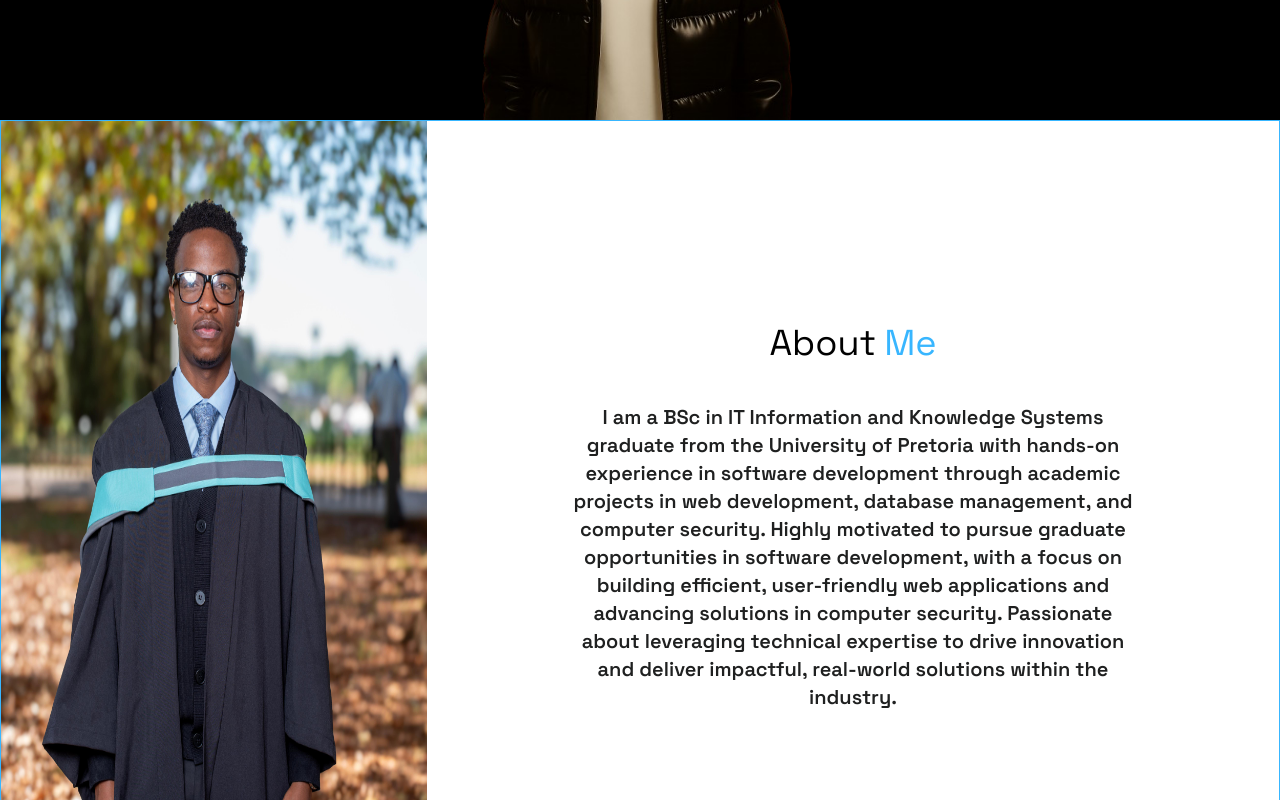
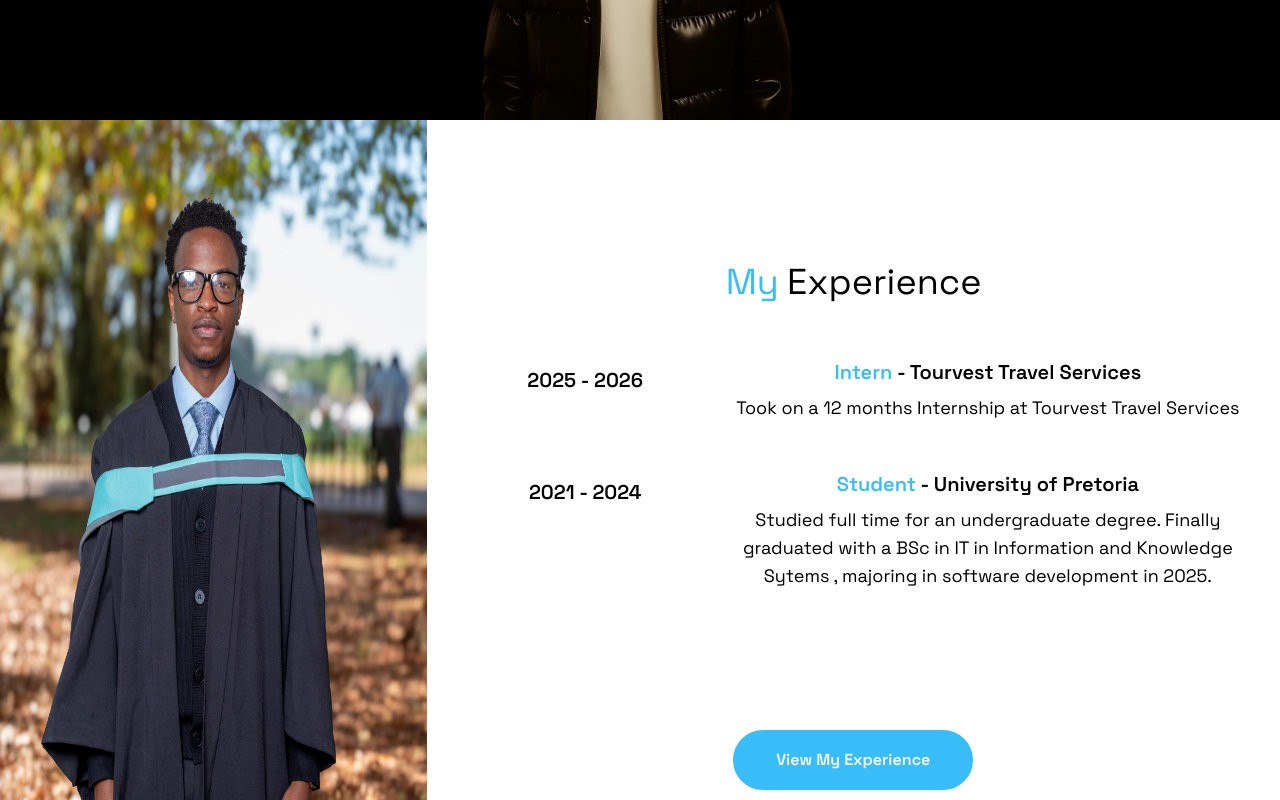
Before and after one commit to Eaziey/myPortfolio, a React (Vite) app: page / in a window 1280 px wide. Shown: the part 680-1480 px from the top of the page. Built offline with nearby package versions, Linux system fonts and the light colour scheme; no server answers.

Commit message:
added a card flip affect to the about and experience page

```diff
--- a/src/App.jsx
+++ b/src/App.jsx
@@ -18,7 +18,6 @@ function App() {
       <AboutMe/>
       <Projects/>
       <TechStack/>
-      <Experience/>
       <ContactMe/>
 
     </div>
--- a/src/components/AboutMe.jsx
+++ b/src/components/AboutMe.jsx
@@ -1,25 +1,35 @@
-import React from 'react';
+import React, {useState} from 'react';
 import myImg from "../assets/about_Me_Bg.jpg";
 import { about_me } from '../constants';
 
 import { motion } from 'motion/react';
+import Experience from './Experience';
+
+
+
 
 const AboutMe = () => {
+
+    const [viewExperience, setViewExperience] = useState(false);
+
+    const toggleExperience = (e) => {
+
+        e.preventDefault();
+        setViewExperience(!viewExperience);
+    }
   return (
     <div className='w-full h-screen overflow-hidden'>
 
 
-        <div className="flex flex-wrap border border-skylight pb-2">
-            <motion.div
-                whileInView={{opacity: 1, x: 0}}
-                initial = {{opacity: 0, x: -100}}
-                transition={{duration: 1}}
+        <div className="flex flex-wrap pb-2">
+            <div
+
                 className='lg:h-screen w-full lg:w-1/3'
             >
                 <div className="lg:h-full flex items-center justify-center bg-darkMode">
                     <img src={myImg} alt="Letlhogonolo's Picture" className=' h-full '/>
                 </div>
-            </motion.div>
+            </div>
 
             <motion.div
                 whileInView={{opacity: 1, x: 0}}
@@ -28,16 +38,41 @@ const AboutMe = () => {
                 className="lg:h-screen w-full lg:w-2/3"
             >
 
-                <div className="flex flex-col items-center justify-center text-center bg-white lg:h-full">
-                    <h2 className='text-4xl text-black'>About
-                        <span className='text-skylight ml-2'>
-                            Me
-                        </span>
-                    </h2>
-                    <p className='text-xl font-semibold my-2 max-w-xl mt-10 text-darkMode'>{about_me}</p>
+            <div className="flex flex-col items-center justify-center text-center bg-white h-screen">
+                <div className=" relative w-full max-w-4xl h-1/2 [perspective:1000px] ">
+
+                    <motion.div
+                        className='w-full h-full [transform-style:preserve-3d]'
+                        animate = {{rotateY: !viewExperience? 180: 0}}
+                        transition={{ duration: 0.8 }}
+                    >
+                        <div className="absolute inset-0 flex flex-col items-center justify-center [backface-visibility:hidden]">
+                            <div className="max-w-2xl text-center"><h2 className="text-4xl text-black">
+                              About <span className="text-skylight ml-2">Me</span>
+                            </h2>
+                            <p className="text-xl font-semibold mt-14 text-darkMode">
+                              {about_me}
+                            </p></div>
+                        </div>
+                        <div className="absolute inset-0 flex flex-col items-center justify-center [backface-visibility:hidden] [transform:rotateY(180deg)]">
+                            <Experience/>
+
+                        </div>
+                    </motion.div>
+
                 </div>
+                <button onClick={toggleExperience} className='p-4 mt-20 rounded-full w-full lg:w-60 bg-sky-400 hover:bg-transparent hover:text-sky-400 text-white border-2 border-sky-400 font-semibold'>{!viewExperience? 'View My Experience': 'Get to know me'}</button>
+
+            </div>
+
+
+
+
             </motion.div>
+
         </div>
+
+
     </div>
   )
 }
--- a/src/components/ContactMe.jsx
+++ b/src/components/ContactMe.jsx
@@ -64,10 +64,10 @@ const ContactMe = () => {
 
     const isInView = useInView(ref, {margin: "-100px"})
     return (
-        <div ref={ref} className='container mb-20 pb-1 border border-sky-400 overflow-y-hidden lg:h-screen'>
+        <>
+            <div ref={ref} className='zmb-20 pb-1 border border-sky-400 overflow-y-hidden h-screen w-full'>
                 <p className=' mt-10 mb-2 text-center text-lg text-sky-400'>get in touch</p>
                 <h2 className=' text-center text-4xl'>Contact</h2>
-
                 <div className='flex flex-wrap'>
 
                     <motion.div className='w-full lg:w-1/2 ' variants={variants} initial="initial" whileInView={"animate"}>
@@ -169,7 +169,9 @@ const ContactMe = () => {
                     </motion.div>
 
                 </div>
+
             </div>
+        </>
     )
 }
 
--- a/src/components/Experience.jsx
+++ b/src/components/Experience.jsx
@@ -3,12 +3,9 @@ import { xp } from '../constants';
 
 const Experience = () => {
   return (
-    <div className='lg:h-screen w-full pb-4 lg:mb-32 mb-20'>
-        {/*<h2 className='my-10 text-center text-4xl'>
-            Experience
-        </h2>*/}
-        <h2 className='my-20 text-center text-4xl text-sky-400'>My
-            <span className='text-white ml-2'>
+    <div className='w-full px-6'>
+        <h2 className='text-4xl text-sky-400'>My
+            <span className='text-black ml-2'>
                 Experience
             </span>
         </h2>
@@ -16,17 +13,17 @@ const Experience = () => {
             {xp.map((experience, index) => (
                 <div
                     key = {index}
-                    className='mb-8 flex flex-wrap lg:justify-center'
+                    className='mb-12 flex flex-wrap'
                 >
-                    <div className='w-full lg:w-1/4'>
-                        <p className='mb-2 text-sm text-white'>{experience.year}</p>
+                    <div className='mt-2 w-full lg:w-1/3'>
+                        <h6 className='mb-2 text-xl text-black font-semibold'>{experience.year}</h6>
 
                     </div>
-                    <div className='w-full max-w-xl lg:w-3/4'>
-                        <h6 className='mb-2 font-semibold'>
-                            {experience.role} - <span className='text-small text-white'>{experience.company}</span>
+                    <div className=' w-full max-w-xl lg:w-2/3'>
+                        <h6 className='mb-2 text-xl text-sky-400 font-semibold'>
+                            {experience.role}  <span className=' text-black'>- {experience.company}</span>
                         </h6>
-                        <p className='mb-4 text-neutral-400'>{experience.description}</p>
+                        <p className='text-lg text-black'>{experience.description}</p>
 
                     </div>
                 </div>
--- a/src/components/TechStack.jsx
+++ b/src/components/TechStack.jsx
@@ -7,7 +7,7 @@ import { BiLogoPostgresql, BiLogoTailwindCss } from 'react-icons/bi';
 
 const TechStack = () => {
   return (
-    <div className='border border-sky-400 mb-20 lg:mb-32'>
+    <div className=' w-full h-screen'>
         {/*<h2 className='my-20 text-center text-4xl'>Technologies</h2>*/}
         <h2 className='my-20 text-center text-4xl'>Tech
             <span className='text-sky-400 ml-2'>
--- a/src/components/navbar.jsx
+++ b/src/components/navbar.jsx
@@ -1,4 +1,4 @@
-import MenuOverlay from './menuOverlay';
+import MenuOverlay from "./MenuOverlay";
 import { SlideTabs } from './slideTabs';
 import logo from "../assets/1.png";
 import { FaBars, FaTimes } from 'react-icons/fa';
--- a/src/constants/index.js
+++ b/src/constants/index.js
@@ -25,7 +25,7 @@ export const xp = [
     {
         year : "2021 - 2024",
         role: "Student",
-        company: "University of Pretoria/Universiteit van Pretoria",
+        company: "University of Pretoria",
         description: `Studied full time for an undergraduate degree. Finally
         graduated with a BSc in IT in Information and Knowledge Sytems , majoring in software development in 2025.`,
         technologies: ["C++", "C#", "Java", "React.js", "Javascript", "HTML", "CSS", "Tailwind css", "BootStrap", "MongoDB", "Postgresql", "Node.js", "Express.js", "Git"  ]
```
Lines whose indentation alone changed are shown as unchanged.
